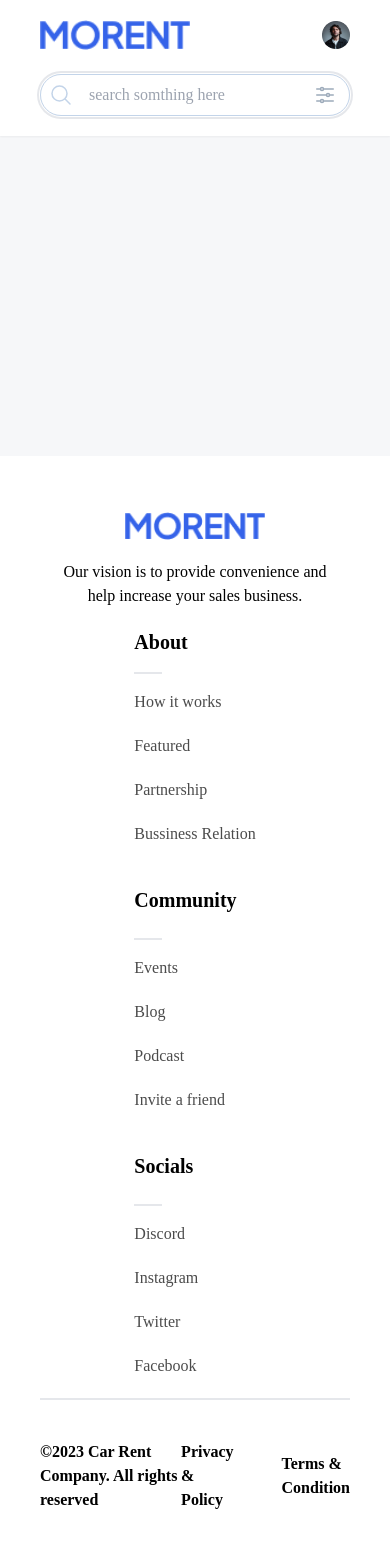
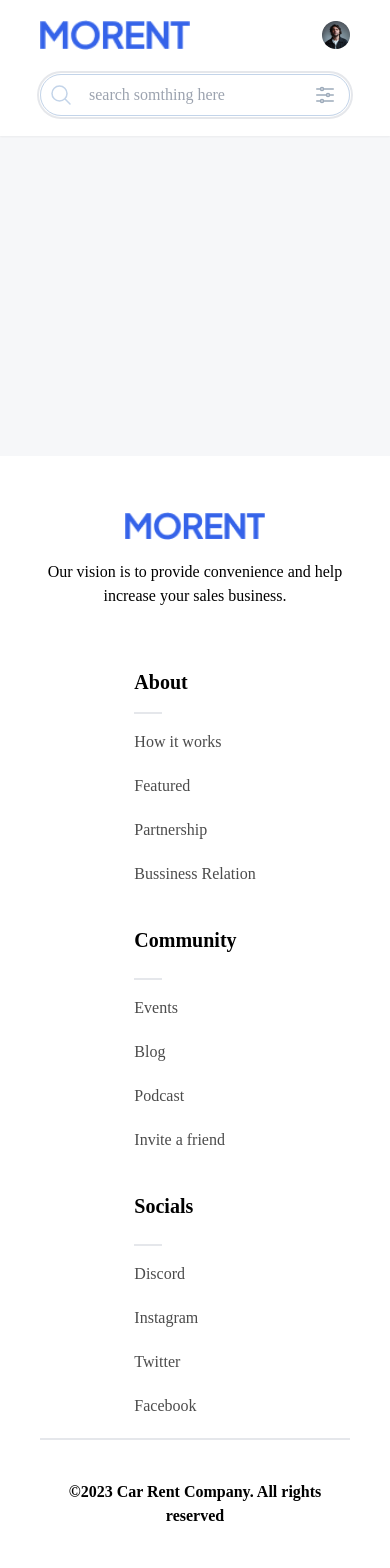
Before and after one commit to Mahziyar79/car-rent, a Next.js app: page / in a window 390 px wide. Shown: the top 1568 px of the page. Built offline with nearby package versions, Linux system fonts and the light colour scheme.

Commit message:
complete footer phase 1

```diff
--- a/containers/Layout/Footer.js
+++ b/containers/Layout/Footer.js
@@ -1,4 +1,5 @@
 import Image from "next/image";
+import Link from "next/link";
 import React from "react";
 import LogoImage from "../../public/images/Logo.png";
 
@@ -6,7 +7,7 @@
   return (
     <footer className="bg-white px-10 py-14 md:py-5 shadow-sm mt-80">
       <div className="container mx-auto xl:max-w-screen-2xl flex md:flex-row flex-col items-center justify-between border-b-2 md:py-10">
-        <div className="grow flex flex-col items-center md:items-start">
+        <div className="grow flex flex-col items-center md:items-start mb-10 md:mb-0">
           <Image
             className="scroll-effect mb-5"
             src={LogoImage}
@@ -14,7 +15,7 @@
             width={140}
             height={140}
           />
-          <p className="md:w-80 w-72 md:text-left text-center">
+          <p className="md:w-80 md:text-left text-center">
             Our vision is to provide convenience and help increase your sales
             business.
           </p>
@@ -24,41 +25,69 @@
             <h2 className="font-bold text-xl mb-4">About</h2>
             <span className="mb-4 w-7 h-[2px] bg-gray-200 block"></span>
             <ul className="flex flex-col gap-y-5 text-[#4b4b4b]">
+              <Link href="#">
                 <li>How it works</li>
+              </Link>
+              <Link href="#">
                 <li>Featured</li>
+              </Link>
+              <Link href="#">
                 <li>Partnership</li>
+              </Link>
+              <Link href="#">
                 <li>Bussiness Relation</li>
+              </Link>
             </ul>
           </div>
           <div className="py-5 w-full">
             <h2 className="font-bold text-xl mb-6">Community</h2>
             <span className="mb-4 w-7 h-[2px] bg-gray-200 block"></span>
             <ul className="flex flex-col gap-y-5 text-[#4b4b4b]">
+              <Link href="#">
                 <li>Events</li>
+              </Link>
+              <Link href="#">
                 <li>Blog</li>
+              </Link>
+              <Link href="#">
                 <li>Podcast</li>
+              </Link>
+              <Link href="#">
                 <li>Invite a friend</li>
+              </Link>
             </ul>
           </div>
           <div className="py-5 md:w-auto w-full">
             <h2 className="font-bold text-xl mb-6">Socials</h2>
             <span className="mb-4 w-7 h-[2px] bg-gray-200 block"></span>
             <ul className="flex flex-col gap-y-5 text-[#4b4b4b]">
+              <Link href="#">
                 <li>Discord</li>
+              </Link>
+              <Link href="#">
                 <li>Instagram</li>
+              </Link>
+              <Link href="#">
                 <li>Twitter</li>
+              </Link>
+              <Link href="#">
                 <li>Facebook</li>
+              </Link>
             </ul>
           </div>
         </div>
       </div>
-      <div className="container mx-auto xl:max-w-screen-2xl flex items-center justify-between pt-10 pb-6 font-bold">
+      <div className="container mx-auto xl:max-w-screen-2xl flex flex-col md:flex-row items-center justify-between pt-10 pb-6 font-bold text-center gap-y-10">
         <div>
           <p>©2023 Car Rent Company. All rights reserved</p>
         </div>
-        <div className="flex items-center justify-between gap-x-12">
+        <div className="flex items-center justify-between gap-x-12 flex-col md:flex-row gap-y-4">
+          <Link href="#">
             <p>Privacy & Policy</p>
+          </Link>
+          <Link href="#">
             <p>Terms & Condition</p>
+          </Link>
         </div>
       </div>
     </footer>
```
Lines whose indentation alone changed are shown as unchanged.
